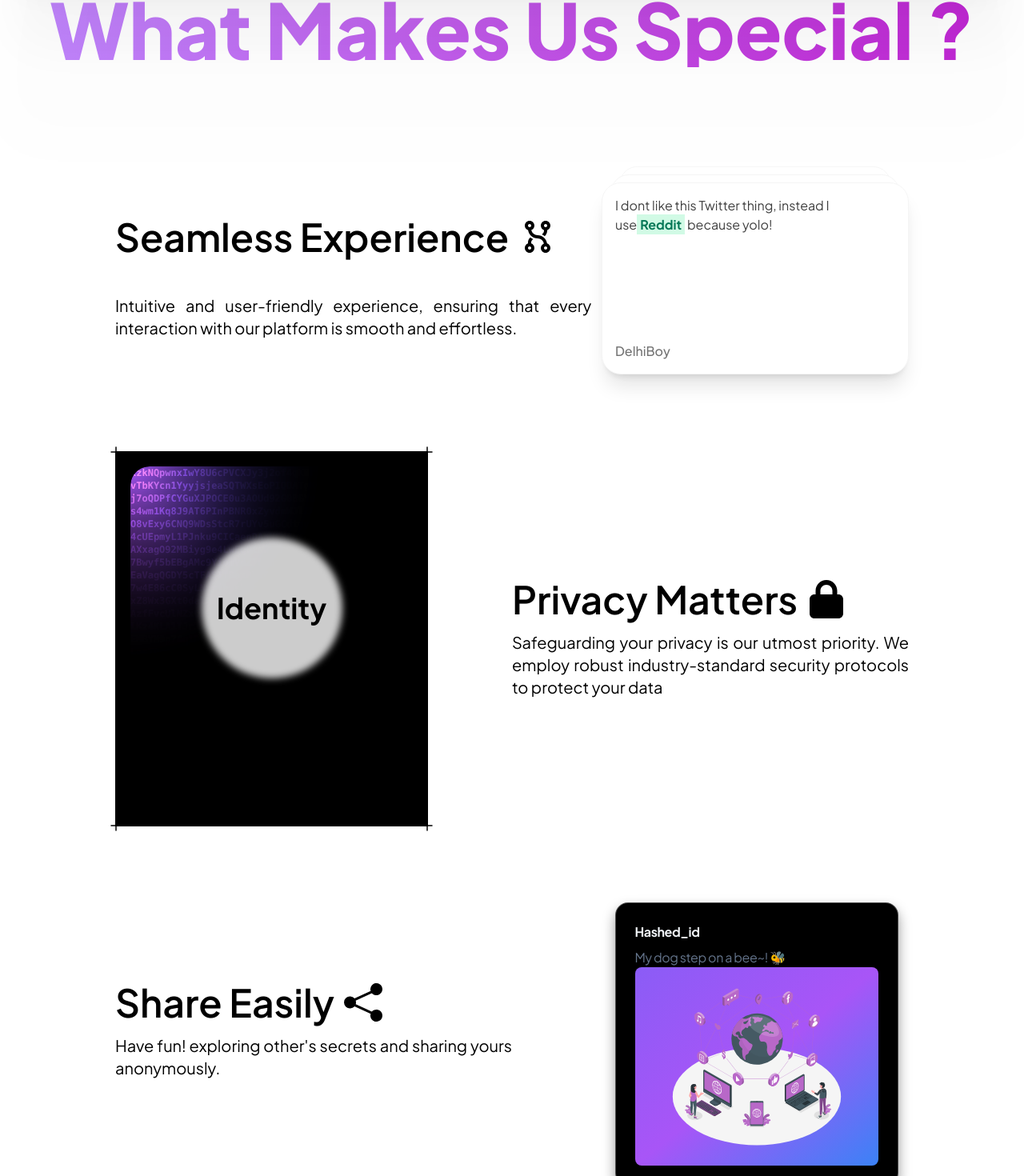
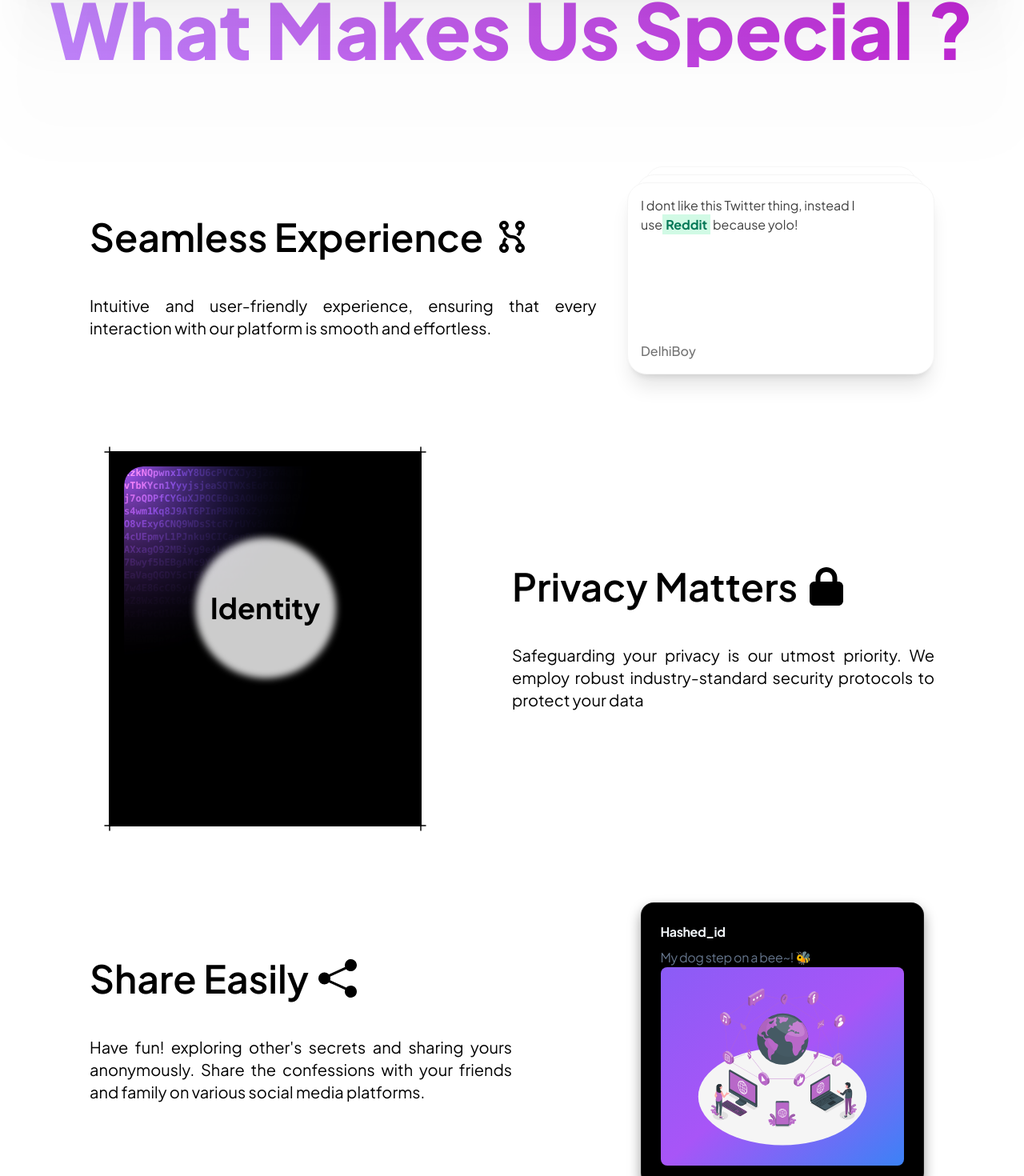
Before and after one commit to Sayak-Bhunia/mystory, a Next.js app: page / in a window 1280 px wide. Shown: the part 1316-2786 px from the top of the page at 80% size. Built offline with nearby package versions, Linux system fonts and the light colour scheme.

Commit message:
responsiveness added  - open for comments

```diff
--- a/src/components/CallToAction.jsx
+++ b/src/components/CallToAction.jsx
@@ -2,6 +2,7 @@
 import React, { useEffect } from 'react';
 import AOS from 'aos';
 import 'aos/dist/aos.css';
+import { FaUser } from 'react-icons/fa';
 
 export default function CallToAction() {
   useEffect(() => {
@@ -12,31 +13,69 @@ export default function CallToAction() {
   }, []);
 
   return (
-    <div>
-      <div
-        data-aos='fade-in'
-        className='flex flex-col items-center justify-between sm:justify-center rounded-lg my-12'
-      >
-        <img
-          src='/getStarted.svg'
-          alt='getStarted'
-          className='h-auto w-96 object-cover'
-        />
-        <div className='inline-flex'>
+    <div className='container mx-auto my-24 px-6 sm:px-8 lg:px-10'>
+      <div className='flex flex-col-reverse md:flex-row justify-center items-center space-x-8 py-8 px-10 lg:py-4 border rounded-lg border-purple-800 bg-purple-950/20'>
+        <div className='flex flex-col items-center justify-center'>
+          <h1 className='text-3xl text-justify md:text-center md:text-5xl font-bold text-white'>
+            Start Sharing Your Confessions
+          </h1>
+          <p className='max-w-lg text-justify lg:text-center mt-4 text-lg font-light text-white'>
+            Share your confessions and experiences anonymously. Release the
+            weight you&apos;ve been carrying and connect with others who share
+            similar stories.
+          </p>
           <a
-            href='/get-started'
-            className='text-3xl font-semibold py-2 px-6 rounded-lg bg-white  text-purple-600 '
+            href='/signup'
+            className='mt-8 inline-flex items-center justify-center px-8 py-3 border border-transparent text-base font-medium rounded-md text-white bg-purple-600 hover:bg-purple-700 hover:text-white'
           >
             Get Started
+            <span className='ml-4'>
+              <div className='inline-flex items-center justify-center'>
+                <FaUser className='w-5 h-5 mr-3' />
+                <span className='relative flex h-3 w-3 ml-1'>
+                  <span className='animate-ping absolute inline-flex h-full w-full rounded-full bg-white opacity-75'></span>
+                  <span className='relative inline-flex rounded-full h-3 w-3 bg-purple-300'></span>
+                </span>
+              </div>
+            </span>
           </a>
-          <div>
-            <span className='relative flex h-3 w-3'>
-              <span className='animate-ping absolute inline-flex h-full w-full rounded-full bg-purple-400 opacity-75'></span>
-              <span className='relative inline-flex rounded-full h-3 w-3 bg-purple-500'></span>
-            </span>
-          </div>
         </div>
+        <img
+          src={'/getStarted.svg'}
+          alt={'getStarted'}
+          className='h-auto md:w-96 object-cover'
+        />
       </div>
     </div>
   );
 }
+
+{
+  /* <div className='flex flex-col items-center justify-center'>
+          <h1 className='text-5xl'>Contributor</h1>
+          <p className='w-[60%] text-center mt-4 font-extralight'>
+            Get Started with sharing your confessions which you were keeping
+            since so long
+          </p>
+          <div
+            data-aos='fade-in'
+            className='flex flex-col items-center justify-between sm:justify-center rounded-lg sm:mx-4'
+          >
+            <img
+              src={'/developer.svg'}
+              alt={'developer '}
+              className='h-auto w-96 object-cover'
+            />
+            <a
+              href='https://github.com/Sayak-Bhunia/mystory/'
+              target='_blank'
+              className='bg-neutral-700 hover:bg-neutral-800  text-white font-bold py-2 px-6 rounded-md text-lg '
+            >
+              <div className='flex items-center justify-between space-x-2'>
+                <h1>Visit Repository</h1>
+                <FaGithub />
+              </div>
+            </a>
+          </div>
+        </div> */
+}
--- a/src/components/Features/PrivacyMatters.jsx
+++ b/src/components/Features/PrivacyMatters.jsx
@@ -4,13 +4,14 @@ import { FaLock } from 'react-icons/fa6';
 export default function PrivacyMatters() {
   return (
     <>
-      <div className='flex flex-col lg:flex-row-reverse items-center justify-between w-full space-y-16 lg:space-y-0 px-8 md:px-36 py-12 md:text-left text-center'>
-        <div className='flex flex-col items-start md:justify-center justify-between md:w-[50%]'>
+      <div className='flex flex-col lg:flex-row-reverse items-center justify-between w-full
+      space-x-6 space-y-16 lg:space-y-0 px-8 sm:px-20 md:px-28 py-12 md:text-left text-center'>
+        <div className='flex flex-col items-center sm:items-start lg:justify-center justify-between lg:w-[50%] ml-4 '>
           <div className='text-3xl lg:text-5xl font-semibold inline-flex space-x-3 items-center justify-center'>
             <h1>Privacy Matters</h1>
             <FaLock />
           </div>
-          <p className='text-md md:text-lg lg:text-xl mt-4 text-justify'>
+          <p className='text-md md:text-lg lg:text-xl mt-12 text-justify'>
             Safeguarding your privacy is our utmost priority. We employ robust
             industry-standard security protocols to protect your data
           </p>
--- a/src/components/Features/Seamless.jsx
+++ b/src/components/Features/Seamless.jsx
@@ -3,8 +3,9 @@ import { TiFlowSwitch } from 'react-icons/ti';
 
 export default function Seamless() {
   return (
-    <div className='flex flex-col lg:flex-row items-center justify-between w-full space-y-16 lg:space-y-0 px-8 md:px-36 py-12 md:text-left text-center'>
-      <div className='flex flex-col items-start md:justify-center justify-between  md:w-[60%]'>
+    <div className='flex flex-col lg:flex-row items-center justify-between w-full
+    space-x-6 space-y-16 lg:space-y-0 px-8 sm:px-20 md:px-28 py-12 md:text-left text-center'>
+      <div className='flex flex-col items-center sm:items-start md:justify-center justify-between  md:w-[60%]'>
         <div className='text-3xl lg:text-5xl font-semibold inline-flex space-x-3 items-center justify-center'>
           <h1>Seamless Experience</h1>
           <TiFlowSwitch />
--- a/src/components/Features/ShareEasily.jsx
+++ b/src/components/Features/ShareEasily.jsx
@@ -3,17 +3,22 @@ import { BsFillShareFill } from 'react-icons/bs';
 
 export default function ShareEasily() {
   return (
-    <div className='flex flex-col lg:flex-row items-center justify-between w-full space-y-16 lg:space-y-0 px-8 md:px-36 py-12 md:text-left text-center'>
-      <div className='flex flex-col items-start md:justify-center justify-between md:w-[50%]'>
+    <div
+      className='flex flex-col lg:flex-row items-center justify-between w-full
+    space-x-6 space-y-16 lg:space-y-0 px-8 sm:px-20 md:px-28 py-12 md:text-left text-center'
+    >
+      <div className='flex flex-col items-center sm:items-start lg:justify-center justify-between lg:w-[50%] '>
         <div className='text-3xl lg:text-5xl font-semibold inline-flex space-x-3 items-center justify-center'>
           <h1>Share Easily</h1>
           <BsFillShareFill />
         </div>
-        <p className='text-md md:text-lg lg:text-xl mt-4 text-justify'>
+        <p className='text-md md:text-lg lg:text-xl mt-12 text-justify '>
           Have fun! exploring other&apos;s secrets and sharing yours
-          anonymously.
+          anonymously. Share the confessions with your friends and family on
+          various social media platforms.
         </p>
       </div>
+      <div>
         <PinContainer
           title='AnonymousBoy_1'
           href='https://twitter.com/mannupaaji'
@@ -34,5 +39,6 @@ export default function ShareEasily() {
           </div>
         </PinContainer>
       </div>
+    </div>
   );
 }
--- a/src/components/Hero/HeroScrollDemo.jsx
+++ b/src/components/Hero/HeroScrollDemo.jsx
@@ -8,10 +8,10 @@ export default function HeroScrollDemo() {
         titleComponent={
           <>
             <div className='mb-16'>
-              <h1 className='text-4xl md:text-4xl lg:text-6xl font-bold text-black dark:text-white animate-pulse mb-6'>
+              <h1 className='text-3xl sm:text-4xl lg:text-6xl font-bold text-black dark:text-white animate-pulse mb-6'>
                 Unleash the power of Anonymity
               </h1>
-              <h1 className='font-extrabold text-transparent text-8xl bg-clip-text bg-gradient-to-r from-purple-400 to-fuchsia-600 pb-6'>
+              <h1 className='font-extrabold text-transparent text-7xl sm:text-8xl bg-clip-text bg-gradient-to-r from-purple-400 to-fuchsia-600 pb-6'>
                 mystory
               </h1>
               <div className='mt-4'>
--- a/src/components/Navbar.jsx
+++ b/src/components/Navbar.jsx
@@ -14,8 +14,7 @@ const NavBar = () => {
   const navClass = `py-1  rounded-full border
   border-[#616161] hover:border-[#191919]
   hover:bg-[#F1F5F9] hover:text-black transform transition-all duration-300 font-semibold
-  my-2  px-10 hover:px-6
-  hover:-translate-x-1`;
+  my-2  px-10 hover:px-6`;
 
   const smNavClass = `py-1 w-full rounded-full border
   border-[#616161] hover:border-[#191919] text-center
@@ -42,8 +41,18 @@ const NavBar = () => {
           <a href='/epics' className={navClass}>
             Share
           </a>
-          <a href='/schools-of-thought' className={navClass}>
-            Confess
+          <a
+            href='/schools-of-thought'
+            className='py-1 inline-flex items-center justify-center rounded-full bg-purple-500 transform transition-all duration-300 font-semibold my-2  px-10 hover:px-6'
+          >
+            <p>Confess</p>
+
+            <span className='ml-2'>
+              <span className='relative flex h-3 w-3 ml-1'>
+                <span className='animate-ping absolute inline-flex h-full w-full rounded-full bg-white opacity-75'></span>
+                <span className='relative inline-flex rounded-full h-3 w-3 bg-purple-300'></span>
+              </span>
+            </span>
           </a>
         </div>
         {!isNavOpen ? (
--- a/src/components/ui/3d-pin.jsx
+++ b/src/components/ui/3d-pin.jsx
@@ -1,7 +1,7 @@
-'use client';
-import React, { useState } from 'react';
-import { motion } from 'framer-motion';
-import { cn } from '@/utils/cn';
+"use client";
+import React, { useState } from "react";
+import { motion } from "framer-motion";
+import { cn } from "@/utils/cn";
 
 export const PinContainer = ({
   children,
@@ -11,20 +11,20 @@ export const PinContainer = ({
   containerClassName,
 }) => {
   const [transform, setTransform] = useState(
-    'translate(-50%,-50%) rotateX(0deg)'
+    "translate(-50%,-50%) rotateX(0deg)"
   );
 
   const onMouseEnter = () => {
-    setTransform('translate(-50%,-50%) rotateX(40deg) scale(0.8)');
+    setTransform("translate(-50%,-50%) rotateX(40deg) scale(0.8)");
   };
   const onMouseLeave = () => {
-    setTransform('translate(-50%,-50%) rotateX(0deg) scale(1)');
+    setTransform("translate(-50%,-50%) rotateX(0deg) scale(1)");
   };
 
   return (
     <div
       className={cn(
-        'relative group/pin z-50  cursor-pointer',
+        "relative group/pin z-50  cursor-pointer",
         containerClassName
       )}
       onMouseEnter={onMouseEnter}
@@ -32,18 +32,18 @@ export const PinContainer = ({
     >
       <div
         style={{
-          perspective: '1000px',
-          transform: 'rotateX(70deg) translateZ(0deg)',
+          perspective: "1000px",
+          transform: "rotateX(70deg) translateZ(0deg)",
         }}
-        className='absolute left-1/2 top-1/2 ml-[0.09375rem] mt-4 -translate-x-1/2 -translate-y-1/2'
+        className="absolute left-1/2 top-1/2 ml-[0.09375rem] mt-4 -translate-x-1/2 -translate-y-1/2"
       >
         <div
           style={{
             transform: transform,
           }}
-          className='absolute left-1/2 p-4 top-1/2  flex justify-start items-start  rounded-2xl  shadow-[0_8px_16px_rgb(0_0_0/0.4)] bg-black border border-white/[0.3] group-hover/pin:border-white/[0.2] transition duration-700 overflow-hidden'
+          className="absolute left-1/2 p-4 top-1/2  flex justify-start items-start  rounded-2xl  shadow-[0_8px_16px_rgb(0_0_0/0.4)] bg-black border border-white/[0.1] group-hover/pin:border-white/[0.2] transition duration-700 overflow-hidden"
         >
-          <div className={cn(' relative z-50 ', className)}>{children}</div>
+          <div className={cn(" relative z-50 ", className)}>{children}</div>
         </div>
       </div>
       <PinPerspective title={title} href={href} />
@@ -51,38 +51,41 @@ export const PinContainer = ({
   );
 };
 
-export const PinPerspective = ({ title, href }) => {
+export const PinPerspective = ({
+  title,
+  href,
+}) => {
   return (
-    <motion.div className='pointer-events-none  w-96 h-80 flex items-center justify-center opacity-0 group-hover/pin:opacity-100 z-[60] transition duration-500'>
-      <div className=' w-full h-full -mt-7 flex-none  inset-0'>
-        <div className='absolute top-0 inset-x-0  flex justify-center'>
+    <motion.div className="pointer-events-none  w-96 h-80 flex items-center justify-center opacity-0 group-hover/pin:opacity-100 z-[60] transition duration-500">
+      <div className=" w-full h-full -mt-7 flex-none  inset-0">
+        <div className="absolute top-0 inset-x-0  flex justify-center">
           <a
             href={href}
-            target={'_blank'}
-            className='relative flex space-x-2 items-center z-10 rounded-full bg-zinc-950 py-0.5 px-4 ring-1 ring-white/10 '
+            target={"_blank"}
+            className="relative flex space-x-2 items-center z-10 rounded-full bg-zinc-950 py-0.5 px-4 ring-1 ring-white/10 "
           >
-            <span className='relative z-20 text-white text-xs font-bold inline-block py-0.5'>
+            <span className="relative z-20 text-white text-xs font-bold inline-block py-0.5">
               {title}
             </span>
 
-            <span className='absolute -bottom-0 left-[1.125rem] h-px w-[calc(100%-2.25rem)] bg-gradient-to-r from-emerald-400/0 via-emerald-400/90 to-emerald-400/0 transition-opacity duration-500 group-hover/btn:opacity-40'></span>
+            <span className="absolute -bottom-0 left-[1.125rem] h-px w-[calc(100%-2.25rem)] bg-gradient-to-r from-emerald-400/0 via-emerald-400/90 to-emerald-400/0 transition-opacity duration-500 group-hover/btn:opacity-40"></span>
           </a>
         </div>
 
         <div
           style={{
-            perspective: '1000px',
-            transform: 'rotateX(70deg) translateZ(0)',
+            perspective: "1000px",
+            transform: "rotateX(70deg) translateZ(0)",
           }}
-          className='absolute left-1/2 top-1/2 ml-[0.09375rem] mt-4 -translate-x-1/2 -translate-y-1/2'
+          className="absolute left-1/2 top-1/2 ml-[0.09375rem] mt-4 -translate-x-1/2 -translate-y-1/2"
         >
           <>
             <motion.div
               initial={{
                 opacity: 0,
                 scale: 0,
-                x: '-50%',
-                y: '-50%',
+                x: "-50%",
+                y: "-50%",
               }}
               animate={{
                 opacity: [0, 1, 0.5, 0],
@@ -95,14 +98,14 @@ export const PinPerspective = ({ title, href }) => {
                 repeat: Infinity,
                 delay: 0,
               }}
-              className='absolute left-1/2 top-1/2  h-[11.25rem] w-[11.25rem] rounded-[50%] bg-sky-500/[0.08] shadow-[0_8px_16px_rgb(0_0_0/0.4)]'
+              className="absolute left-1/2 top-1/2  h-[11.25rem] w-[11.25rem] rounded-[50%] bg-sky-500/[0.08] shadow-[0_8px_16px_rgb(0_0_0/0.4)]"
             ></motion.div>
             <motion.div
               initial={{
                 opacity: 0,
                 scale: 0,
-                x: '-50%',
-                y: '-50%',
+                x: "-50%",
+                y: "-50%",
               }}
               animate={{
                 opacity: [0, 1, 0.5, 0],
@@ -115,14 +118,14 @@ export const PinPerspective = ({ title, href }) => {
                 repeat: Infinity,
                 delay: 2,
               }}
-              className='absolute left-1/2 top-1/2  h-[11.25rem] w-[11.25rem] rounded-[50%] bg-sky-500/[0.08] shadow-[0_8px_16px_rgb(0_0_0/0.4)]'
+              className="absolute left-1/2 top-1/2  h-[11.25rem] w-[11.25rem] rounded-[50%] bg-sky-500/[0.08] shadow-[0_8px_16px_rgb(0_0_0/0.4)]"
             ></motion.div>
             <motion.div
               initial={{
                 opacity: 0,
                 scale: 0,
-                x: '-50%',
-                y: '-50%',
+                x: "-50%",
+                y: "-50%",
               }}
               animate={{
                 opacity: [0, 1, 0.5, 0],
@@ -135,16 +138,16 @@ export const PinPerspective = ({ title, href }) => {
                 repeat: Infinity,
                 delay: 4,
               }}
-              className='absolute left-1/2 top-1/2  h-[11.25rem] w-[11.25rem] rounded-[50%] bg-sky-500/[0.08] shadow-[0_8px_16px_rgb(0_0_0/0.4)]'
+              className="absolute left-1/2 top-1/2  h-[11.25rem] w-[11.25rem] rounded-[50%] bg-sky-500/[0.08] shadow-[0_8px_16px_rgb(0_0_0/0.4)]"
             ></motion.div>
           </>
         </div>
 
         <>
-          <motion.div className='absolute right-1/2 bottom-1/2 bg-gradient-to-b from-transparent to-cyan-500 translate-y-[14px] w-px h-20 group-hover/pin:h-40 blur-[2px]' />
-          <motion.div className='absolute right-1/2 bottom-1/2 bg-gradient-to-b from-transparent to-cyan-500 translate-y-[14px] w-px h-20 group-hover/pin:h-40  ' />
-          <motion.div className='absolute right-1/2 translate-x-[1.5px] bottom-1/2 bg-cyan-600 translate-y-[14px] w-[4px] h-[4px] rounded-full z-40 blur-[3px]' />
-          <motion.div className='absolute right-1/2 translate-x-[0.5px] bottom-1/2 bg-cyan-300 translate-y-[14px] w-[2px] h-[2px] rounded-full z-40 ' />
+          <motion.div className="absolute right-1/2 bottom-1/2 bg-gradient-to-b from-transparent to-cyan-500 translate-y-[14px] w-px h-20 group-hover/pin:h-40 blur-[2px]" />
+          <motion.div className="absolute right-1/2 bottom-1/2 bg-gradient-to-b from-transparent to-cyan-500 translate-y-[14px] w-px h-20 group-hover/pin:h-40  " />
+          <motion.div className="absolute right-1/2 translate-x-[1.5px] bottom-1/2 bg-cyan-600 translate-y-[14px] w-[4px] h-[4px] rounded-full z-40 blur-[3px]" />
+          <motion.div className="absolute right-1/2 translate-x-[0.5px] bottom-1/2 bg-cyan-300 translate-y-[14px] w-[2px] h-[2px] rounded-full z-40 " />
         </>
       </div>
     </motion.div>
--- a/src/components/ui/card-stack.jsx
+++ b/src/components/ui/card-stack.jsx
@@ -30,7 +30,7 @@ export const CardStack = ({ items, offset, scaleFactor }) => {
         return (
           <motion.div
             key={card.id}
-            className='absolute dark:bg-black bg-white h-60 w-60 md:h-60 md:w-full rounded-3xl p-4 shadow-xl border border-neutral-100 dark:border-white/[0.3]  shadow-black/[0.1] dark:shadow-white/[0.05] flex flex-col justify-between'
+            className='absolute dark:bg-black bg-white h-60 w-[23rem] md:h-60 md:w-full rounded-3xl p-4 shadow-xl border border-neutral-100 dark:border-white/[0.3]  shadow-black/[0.1] dark:shadow-white/[0.05] flex flex-col justify-between'
             style={{
               transformOrigin: 'top center',
             }}
```
Also changed, not shown: public/developer.svg (added). Lines whose indentation alone changed are shown as unchanged.
